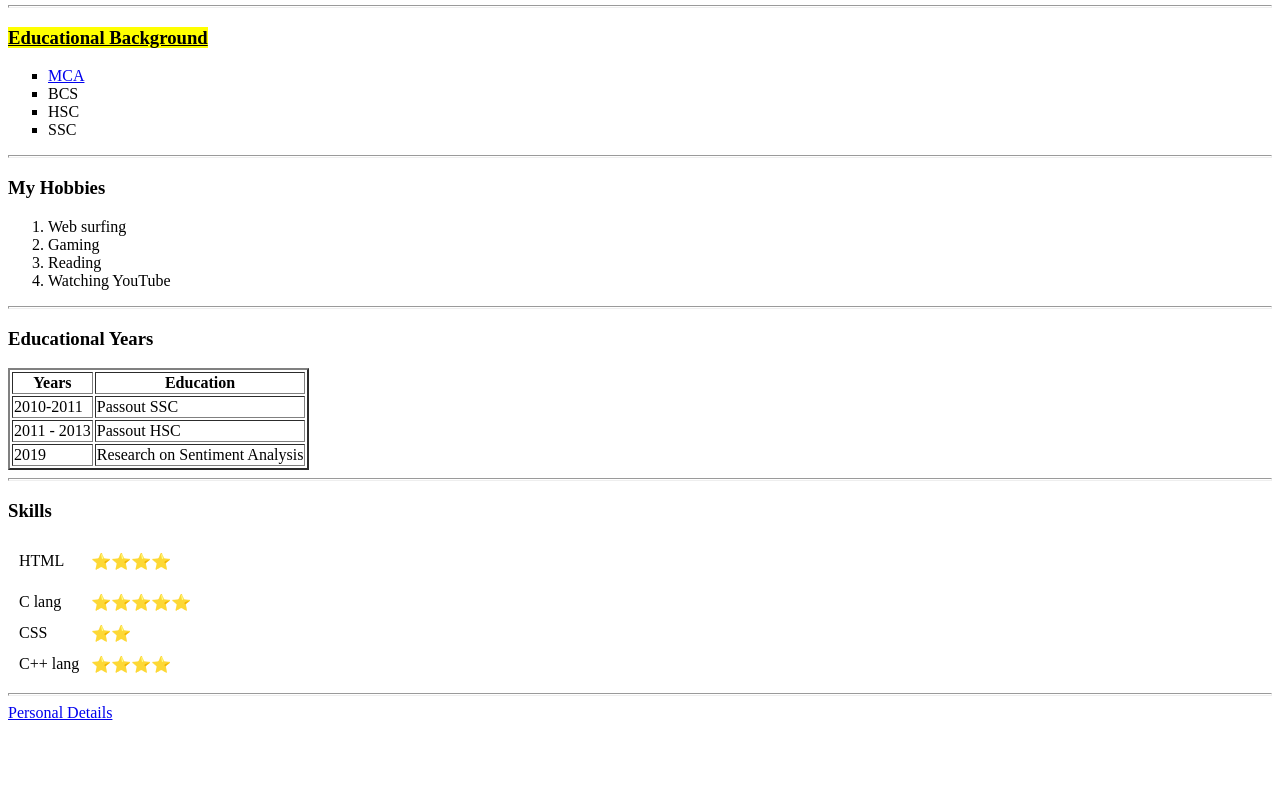
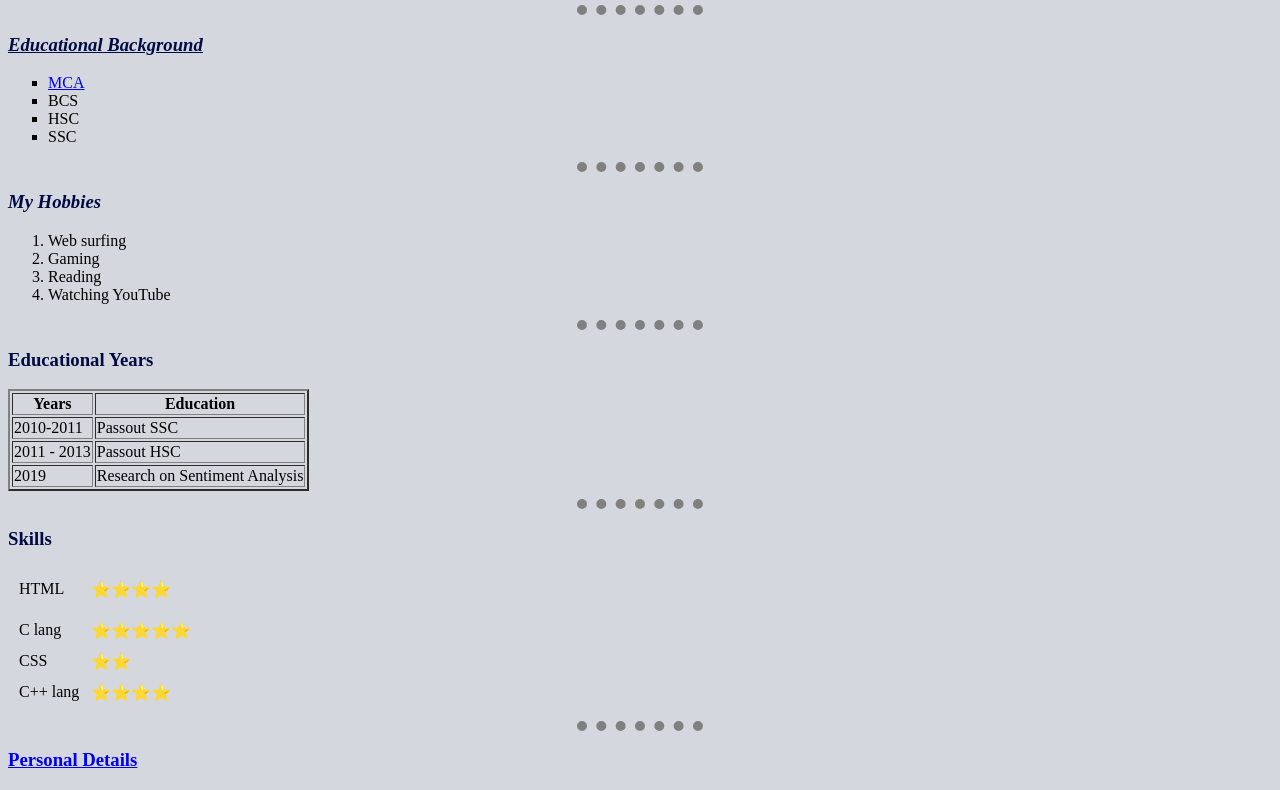
Before and after one commit to SandhyaraniSawant/cv, a plain HTML site: page index.html in a window 1280 px wide. Shown: the part 302-1092 px from the top of the page. Before the commit the page ends 1032 px from the top, so only its background shows below. Drawn offline with Linux system fonts and the light colour scheme.

Commit message:
Add files via upload

```diff
--- /dev/null
+++ b/css/styles.css
@@ -0,0 +1,15 @@
+body{
+    Background-color : #D4D7DD;
+
+  }
+  hr{
+    border-color: grey;
+    border-style: none;
+    border-top-style: dotted;
+    border-width:10px;
+    width: 10%;
+  }
+  h1,h3{
+
+    color: #010A43;
+  }
--- a/index.html
+++ b/index.html
@@ -6,7 +6,11 @@
   <title> ❦SandhyaRani's Personal Web site</title>
 </head>
 
-<body>
+<link rel="stylesheet" href="css/styles.css">
+
+
+
+<body >
   <table cellspacing="20">
     <tr>
       <td><img src="sandhya.jpg" alt="Sandhyarani's Photo "></td>
@@ -20,23 +24,23 @@
   </table>
 
 
-  <hr size="3">
-  <h3><mark> <ins>Educational Background</ins></mark></h3>
+  <hr>
+  <h3><em><ins>Educational Background</ins></em> </h3>
   <ul style="list-style-type : square;">
     <li><a href="https://www.careerindia.com/news/2013/03/29/why-study-mca-what-are-the-career-opportinities-004479.html">MCA</a></li>
     <li>BCS</li>
     <li>HSC</li>
     <li>SSC</li>
   </ul>
-    <hr size="3">
-  <h3 type="i">My Hobbies</h3>
+    <hr>
+  <h3> <em>My Hobbies</em></h3>
   <ol>
     <li>Web surfing</li>
     <li>Gaming</li>
     <li>Reading</li>
     <li>Watching YouTube</li>
   </ol>
-    <hr size="3">
+    <hr>
   <h3>Educational Years</h3>
   <table border="2">
     <thead>
@@ -60,7 +64,7 @@
       </tr>
     </tbody>
   </table>
-    <hr size="3">
+    <hr>
   <h3>Skills</h3>
   <table cellspacing="10" >
     <tbody>
@@ -84,8 +88,9 @@
         </tbody>
   </table>
 
-  <hr size="3">
-  <a href="personalDetails.html">Personal Details</a>
+  <hr>
+  <h3><a href="personalDetails.html">Personal Details</a></h3>
+
 
 
 </body>
```
Also changed, not shown: personalDetails.html (+6 -4 lines).
